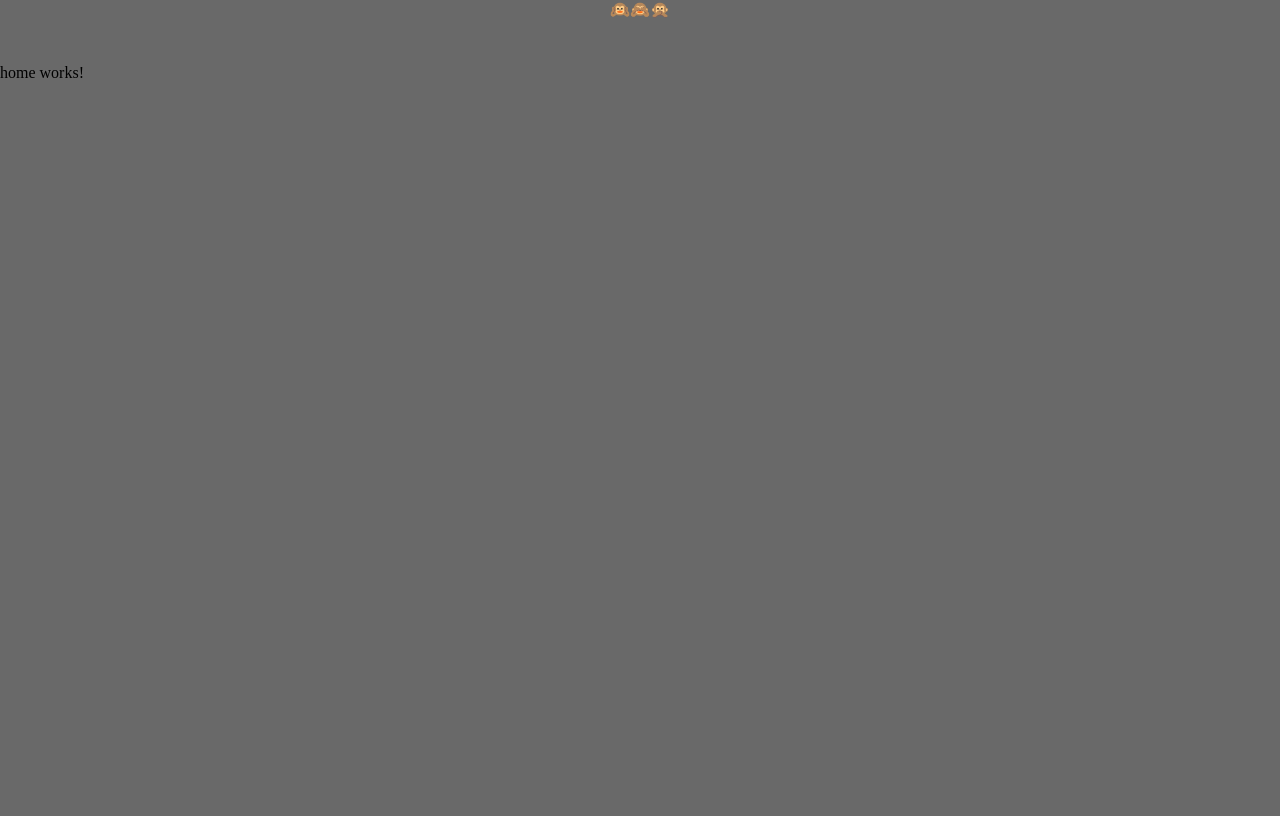
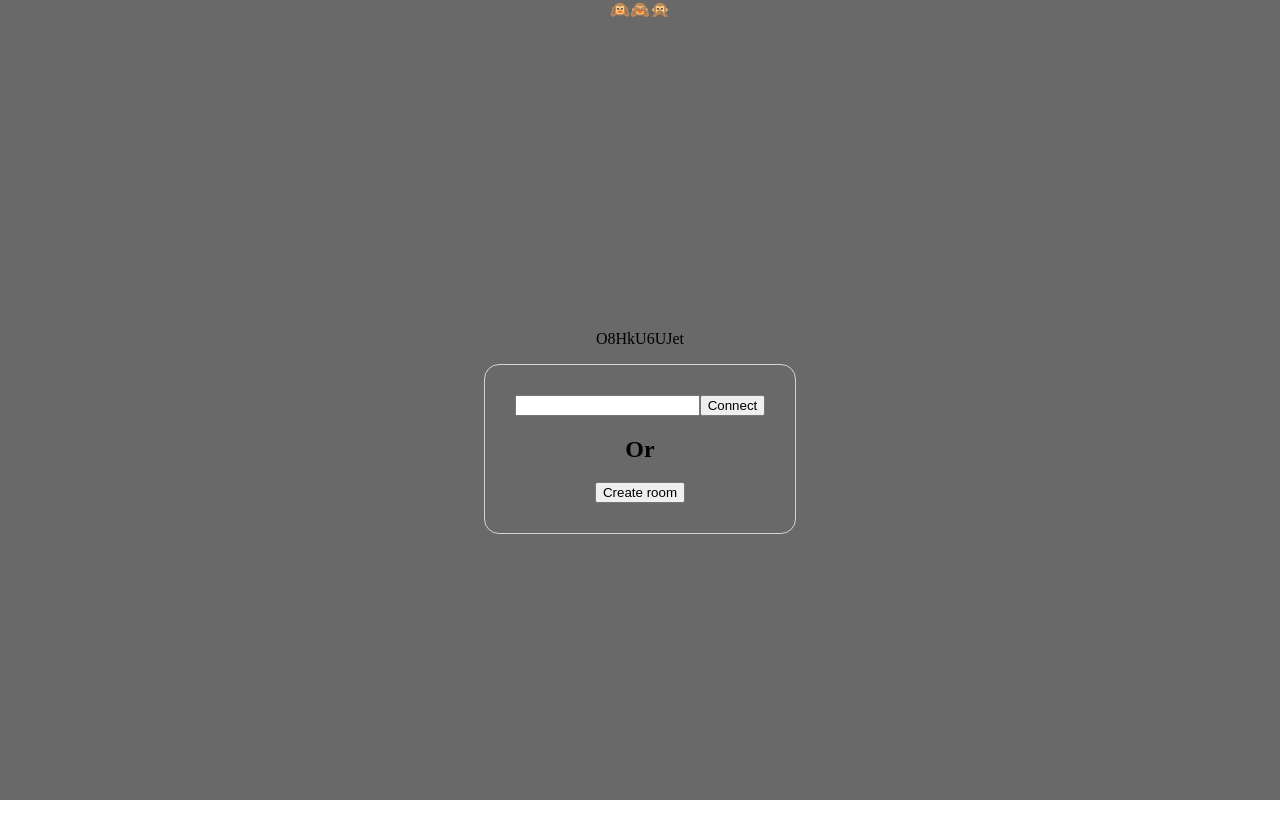
Before and after one commit to shai-av/anony, an Angular app: page / in a window 1280 px wide. Built offline with nearby package versions, Linux system fonts and the light colour scheme.

Commit message:
home screen

```diff
--- a/src/app/pages/chat-room/chat-room.component.ts
+++ b/src/app/pages/chat-room/chat-room.component.ts
@@ -8,6 +8,7 @@ import { Component, ElementRef, OnInit, ViewChild } from '@angular/core';
 export class ChatRoomComponent implements OnInit {
   @ViewChild('chat')
   chat!: ElementRef;
+  connectedUsersCount = 0
 
   constructor() { }
 
--- a/src/app/pages/home/home.component.html
+++ b/src/app/pages/home/home.component.html
@@ -1 +1,13 @@
-<p>home works!</p>
+<section class="home">
+    <p>
+        {{userId}}
+    </p>
+    <div  class="invite-input-wrapper">
+        <form (submit)="inviteUser($event)">
+            <input type="text" [(ngModel)]="value1" name="invite-input" />
+            <button>Connect</button>
+        </form>
+        <h1>Or</h1>
+        <button (click)="createRoom()">Create room</button>
+    </div>
+</section>
--- a/src/app/pages/home/home.component.scss
+++ b/src/app/pages/home/home.component.scss
@@ -0,0 +1,13 @@
+.home{
+    height:100%;
+    display: flex;
+    flex-direction: column;
+    justify-content: center;
+    align-items: center;
+    .invite-input-wrapper{
+        border:1px solid rgb(212, 212, 212);
+        padding:30px;
+        border-radius: 15px;
+        text-align: center;
+    }
+}
--- a/src/app/pages/home/home.component.ts
+++ b/src/app/pages/home/home.component.ts
@@ -1,4 +1,4 @@
-import { Component, OnInit } from '@angular/core';
+import { Component, OnInit, ViewRef } from '@angular/core';
 
 @Component({
   selector: 'app-home',
@@ -8,8 +8,43 @@ import { Component, OnInit } from '@angular/core';
 export class HomeComponent implements OnInit {
 
   constructor() { }
+  userId:String = this._makeId()
+  value1=''
+  ngOnInit(): void {
 
-  ngOnInit(): void {
+  }
+  var1 = 10
+  var2 =7
+
+  createRoom(){
+    this.var1 = this.var1 *this.var2
+    this.var2 = this.var1/this.var2
+    this.var1 = this.var1 / this.var2
+
+
+    console.log(this.var1);
+    console.log(this.var2);
+
+    const roomId = this._makeId()
+    //route to chat room with id params
+  }
+  inviteUser(event:SubmitEvent){
+    const item = event.target as HTMLFormElement
+    const item1 = item[0] as HTMLInputElement
+    const invUserId = item1.value
+
+    console.log(invUserId)
+    //route to chat room with id params
+
   }
 
+  _makeId(length=10){
+    var txt = '';
+    var possible = 'ABCDEFGHIJKLMNOPQRSTUVWXYZabcdefghijklmnopqrstuvwxyz0123456789!@#$%^&*()_+?/|';
+    for (var i = 0; i < length; i++) {
+        txt += possible.charAt(Math.floor(Math.random() * possible.length));
+    }
+    return txt;
 }
+
+}
```
